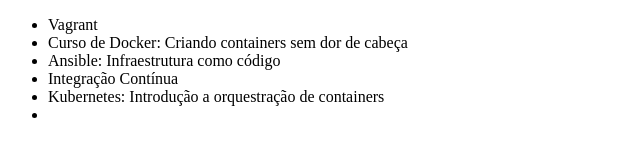
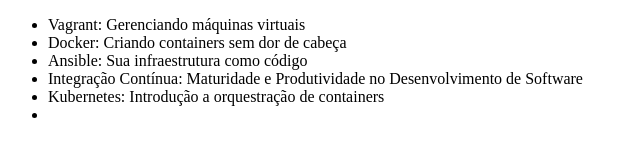
Before and after one commit to Urkandir/curso-alura, a plain HTML site: page index.html in a window 1280 px wide. Shown: the whole page, without its empty margins (0-640 px from the left). Drawn offline with Linux system fonts and the light colour scheme.

Commit message:
Finalizando lista do site

```diff
--- a/index.html
+++ b/index.html
@@ -6,10 +6,10 @@
 </head>
 <body>
     <ul>
-        <li>Vagrant</li>
-        <li>Curso de Docker: Criando containers sem dor de cabeça</li>
-        <li>Ansible: Infraestrutura como código</li>
-        <li>Integração Contínua</li>
+        <li>Vagrant: Gerenciando máquinas virtuais</li>
+        <li>Docker: Criando containers sem dor de cabeça</li>
+        <li>Ansible: Sua infraestrutura como código</li>
+        <li>Integração Contínua: Maturidade e Produtividade no Desenvolvimento de Software</li>
 		<li>Kubernetes: Introdução a orquestração de containers<li>
     </ul>
 </body>
```
